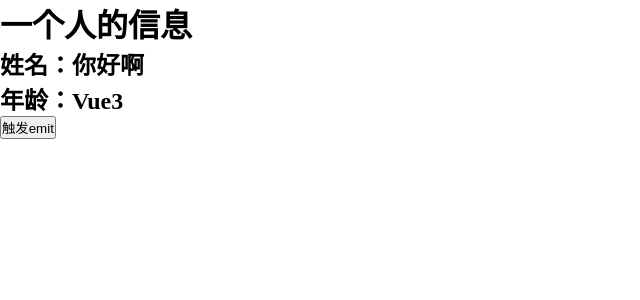
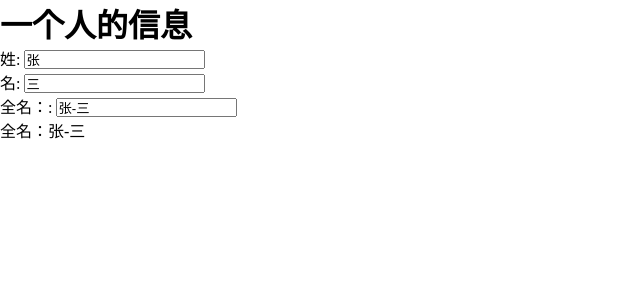
Before and after one commit to hovinghuang/vue3-demo-list, a Vue app in the folder vue3-todo-list/: page / in a window 1280 px wide. Shown: the top 300 px of the page, without its empty margins (0-640 px from the left). Built offline with nearby package versions, Linux system fonts and the light colour scheme.

Commit message:
update: vue3 computed 用法

```diff
--- a/vue3-todo-list/src/components/navMain/navMain.vue
+++ b/vue3-todo-list/src/components/navMain/navMain.vue
@@ -1,31 +1,47 @@
 <template>
   <div class="main">
     <h1>一个人的信息</h1>
-    <h2>姓名：{{msg}}</h2>
-    <h2>年龄：{{name}}</h2>
-    <button @click="onEmitFunc">触发emit</button>
-
+    姓: <input type="text" v-model="data.firstName">
+    <br>
+    名: <input type="text" v-model="data.lastName">
+    <br>
+    全名：: <input type="text" v-model="data.fullName">
+    <div>全名：{{data.fullName}}</div>
   </div>
 </template>
 
 <script>
-import { reactive } from 'vue'
+import { reactive, computed } from 'vue'
 export default {
   name: 'Main',
-  props: ['msg', 'name'],
+  // props: ['msg', 'name'],
+  // computed: {
+  //   fullName(){
+  //     return this.data.firstName + this.data.lastName
+  //   }
+  // },
   setup(props, context) {
-    console.log('---setup---props:', props)
-    console.log('---setup---context:', context)
-    console.log('---setup---context.attrs:', context.attrs)
-    console.log('---setup---context.emit:', context.emit)
-    console.log('---setup---context.expose:', context.expose)
-    console.log('---setup---context.slots:', context.slots)
+    const data = reactive({
+      firstName: '张',
+      lastName: '三',
+      fullName: ''
+    })
 
-    const onEmitFunc = () => {
-      context.emit('sayHello', 6666)
-    }
+    // data.fullName = computed(() => {
+    //   return data.firstName + '-' + data.lastName
+    // })
+    data.fullName = computed({
+      get() {
+        return data.firstName + '-' + data.lastName
+      },
+      set(value) {
+        const nameArr = value.split('-')
+        data.firstName = nameArr[0]
+        data.lastName = nameArr[1]
+      }
+    })
     return {
-      onEmitFunc
+      data
     }
   }
 }
```
